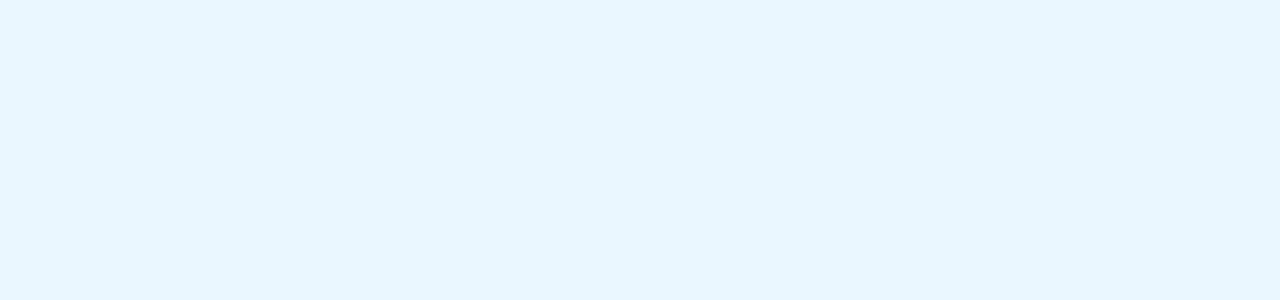
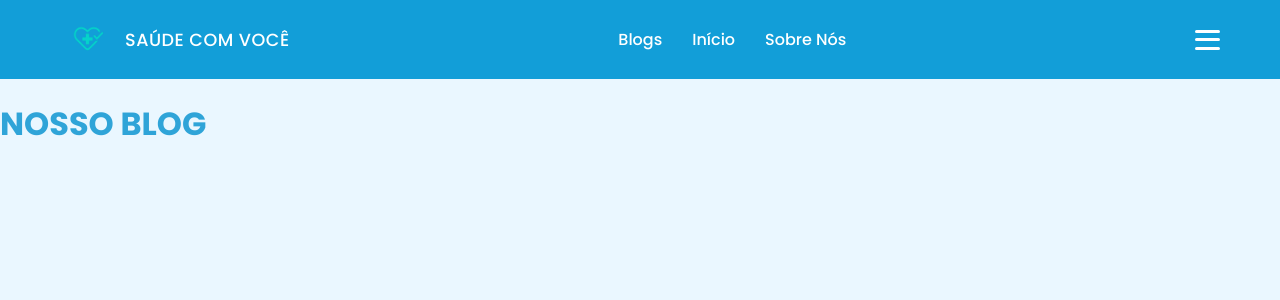
Before and after one commit to junior2k25/TCC_SAUDE, a React (Vite) app in the folder frontend/: page /blogs in a window 1280 px wide. Before the commit this address had no page. Shown: the top 300 px of the page. Built offline with nearby package versions, Linux system fonts and the light colour scheme; a web font is replaced by a local one.

Commit message:
adicionei a pasta blog

```diff
--- /dev/null
+++ b/frontend/src/pages/blogs/blog.jsx
@@ -0,0 +1,13 @@
+import Cabecalho from "../../components/cabecalho/cabecalho";
+import './blog.scss';
+
+export default function Blogs() {
+  return (
+    <>
+    <Cabecalho/>
+    <div className="blog-container">
+      <h1>NOSSO BLOG</h1>
+    </div>
+    </>
+  );
+}
--- /dev/null
+++ b/frontend/src/pages/blogs/blog.scss
@@ -0,0 +1,6 @@
+.blog-container{
+
+    h1{
+        color: #2FA4D8;
+    }
+}
--- a/frontend/src/routes.jsx
+++ b/frontend/src/routes.jsx
@@ -5,6 +5,7 @@ import Login from "./pages/login/login";
 import Agenda from "./pages/agenda/agenda";
 import Sobre from "./pages/sobre/sobre";
 import Consulta from "./pages/verificarConsultas/consulta";
+import Blogs from "./pages/blogs/blog";
 
 
 export default function Navegacao(){
@@ -17,6 +18,7 @@ export default function Navegacao(){
                  <Route path="/agenda" element={<Agenda/>}/>
                  <Route path="/sobre" element={<Sobre/>}/>
                  <Route path="/consulta" element={<Consulta/>}/>
+                 <Route path="/blogs" element={<Blogs/>}/>
             </Routes>
         </BrowserRouter>
     )
```
Also changed, not shown: 2 other files (tests, documents, lock files or other folders).
